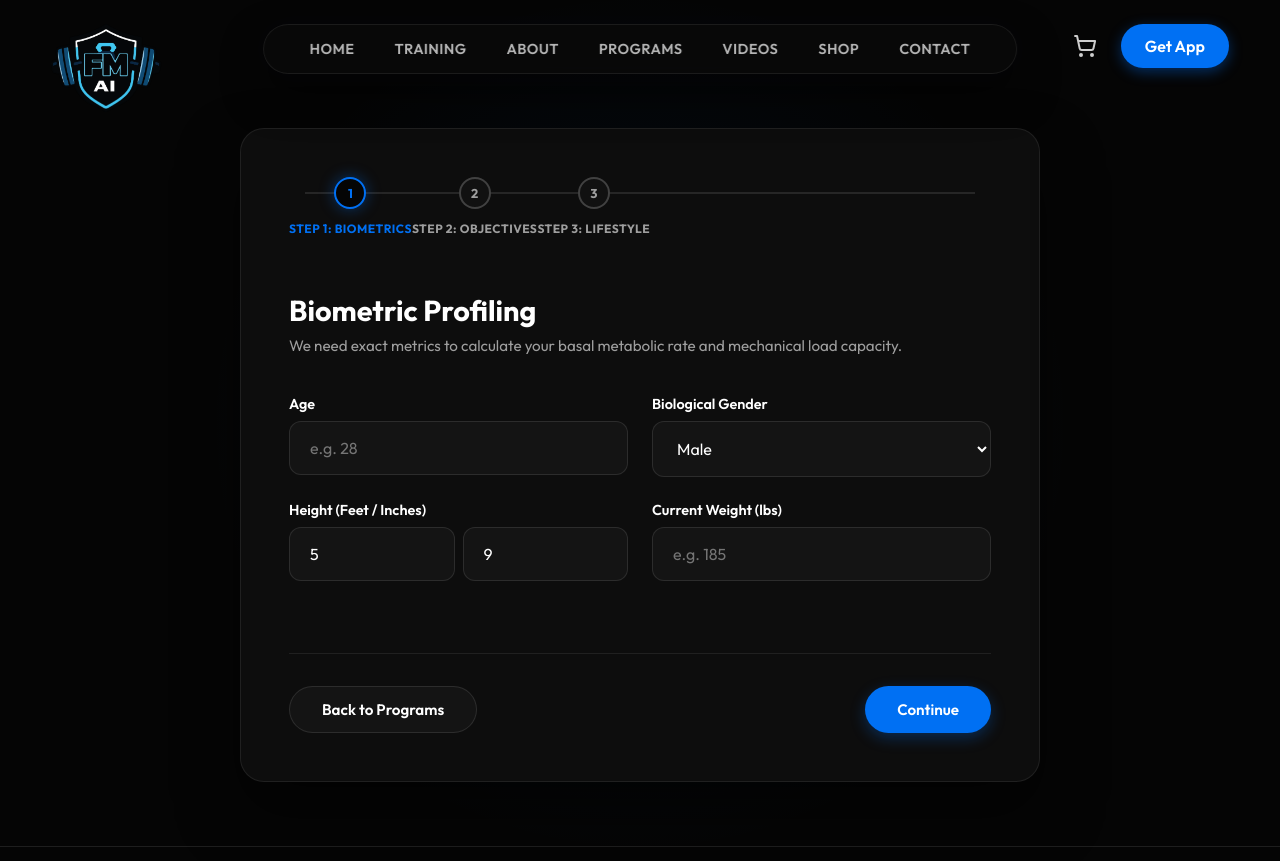
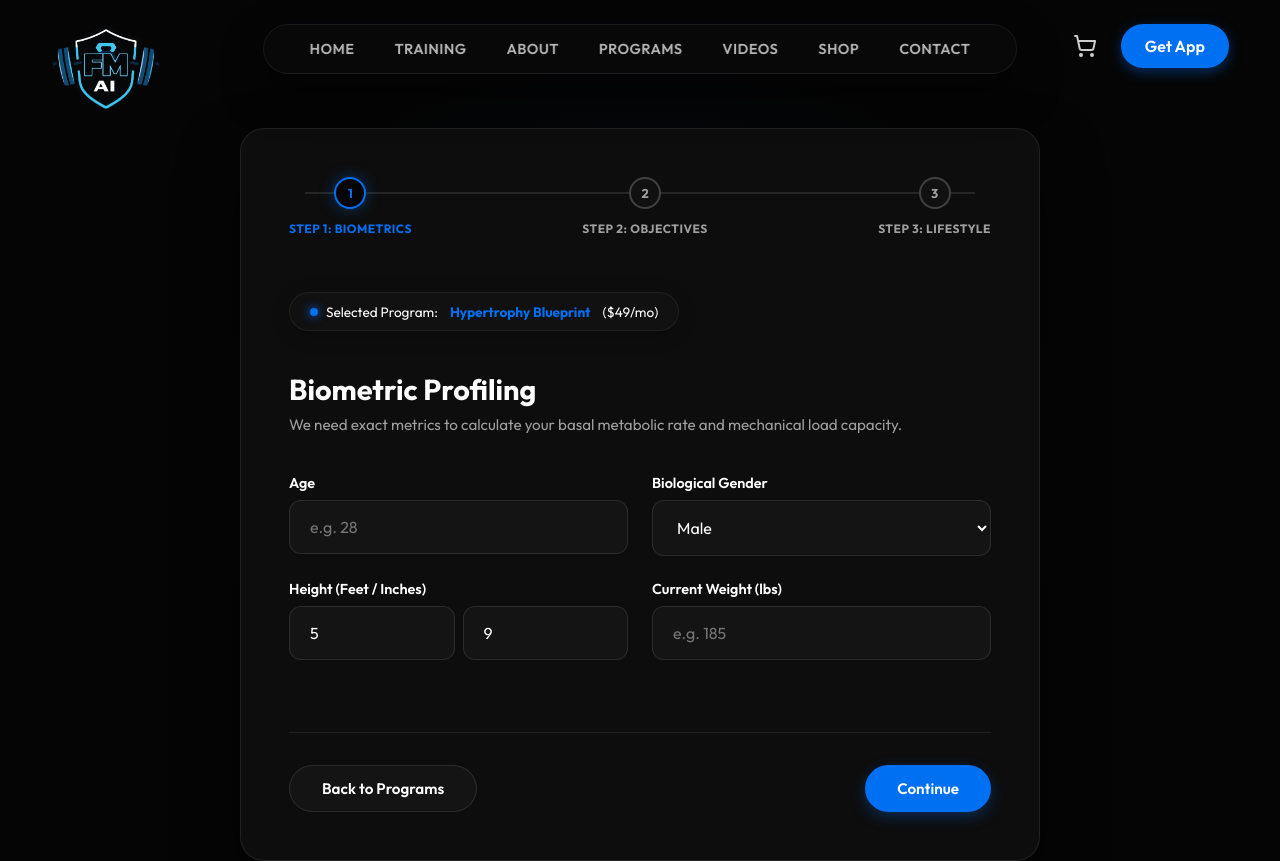
Before and after one commit to faxingberling1/fitmindai, a Next.js app: page /intake in a window 1280 px wide. Shown: the top 861 px of the page. Built offline with nearby package versions, Linux system fonts and the light colour scheme.

Commit message:
Enhance Intake Form steps spacing, Selected Plan badge, dark dropdown style, and required fields

```diff
--- a/src/app/intake/page.module.css
+++ b/src/app/intake/page.module.css
@@ -44,6 +44,7 @@
 .progressContainer {
   display: flex;
   align-items: flex-start;
+  justify-content: space-between;
   margin-bottom: 3.5rem;
   position: relative;
 }
@@ -175,6 +176,11 @@
   outline: none;
   border-color: var(--primary-blue);
   background: rgba(0, 112, 243, 0.05);
+}
+
+.input option {
+  background-color: #0c0c0c;
+  color: #fff;
 }
 
 .row {
@@ -335,3 +341,28 @@
   position: relative;
   z-index: 2;
 }
+
+.selectedPlanBadge {
+  display: inline-flex;
+  align-items: center;
+  gap: 0.5rem;
+  background: rgba(255, 255, 255, 0.02);
+  border: 1px solid rgba(255, 255, 255, 0.06);
+  border-radius: 100px;
+  padding: 0.6rem 1.25rem;
+  font-size: 0.85rem;
+  font-weight: 500;
+  color: var(--text-light);
+  margin: 0 auto 2.5rem;
+  width: fit-content;
+  position: relative;
+  z-index: 2;
+  box-shadow: 0 4px 20px rgba(0, 0, 0, 0.2);
+}
+
+.planGlow {
+  width: 8px;
+  height: 8px;
+  border-radius: 50%;
+  display: inline-block;
+}
--- a/src/app/intake/page.tsx
+++ b/src/app/intake/page.tsx
@@ -10,6 +10,13 @@ function IntakeContent() {
   const router = useRouter();
   const searchParams = useSearchParams();
   const plan = searchParams.get('plan') || 'hypertrophy';
+
+  const planMeta: Record<string, { name: string; price: string; color: string }> = {
+    hypertrophy: { name: 'Hypertrophy Blueprint', price: '$49/mo', color: '#0070f3' },
+    elite: { name: 'Performance Elite', price: '$149/mo', color: '#0070f3' },
+    masterclass: { name: 'FitMind AI Masterclass', price: '$299/mo', color: '#0070f3' }
+  };
+  const currentPlan = planMeta[plan] || planMeta.hypertrophy;
 
   const [step, setStep] = useState(1);
   const totalSteps = 3;
@@ -105,6 +112,11 @@ function IntakeContent() {
         ))}
       </div>
 
+      <div className={styles.selectedPlanBadge}>
+        <span className={styles.planGlow} style={{ backgroundColor: currentPlan.color, boxShadow: `0 0 10px ${currentPlan.color}` }}></span>
+        Selected Program: <strong style={{ color: currentPlan.color, marginLeft: '0.25rem', marginRight: '0.25rem' }}>{currentPlan.name}</strong> ({currentPlan.price})
+      </div>
+
       <form onSubmit={step === totalSteps ? handleSubmit : (e) => { e.preventDefault(); handleNext(); }}>
 
         {/* STEP 1: BIOMETRICS */}
@@ -147,7 +159,7 @@ function IntakeContent() {
                   <label className={styles.label}>Height (Feet / Inches)</label>
                   <div style={{ display: 'flex', gap: '0.5rem' }}>
                     <input type="number" name="heightFeet" value={formData.heightFeet} onChange={handleInputChange} className={styles.input} placeholder="Ft" required min="3" max="8" />
-                    <input type="number" name="heightInches" value={formData.heightInches} onChange={handleInputChange} className={styles.input} placeholder="In" min="0" max="11" />
+                    <input type="number" name="heightInches" value={formData.heightInches} onChange={handleInputChange} className={styles.input} placeholder="In" required min="0" max="11" />
                   </div>
                 </div>
               </div>
@@ -236,7 +248,8 @@ function IntakeContent() {
                 onChange={handleInputChange}
                 className={styles.input}
                 style={{ minHeight: '100px', resize: 'vertical' }}
-                placeholder="List any torn ligaments, chronic pain, or surgeries... (Leave blank if none)"
+                placeholder="List any torn ligaments, chronic pain, or surgeries... (Type 'None' if none)"
+                required
               ></textarea>
             </div>
 
```
